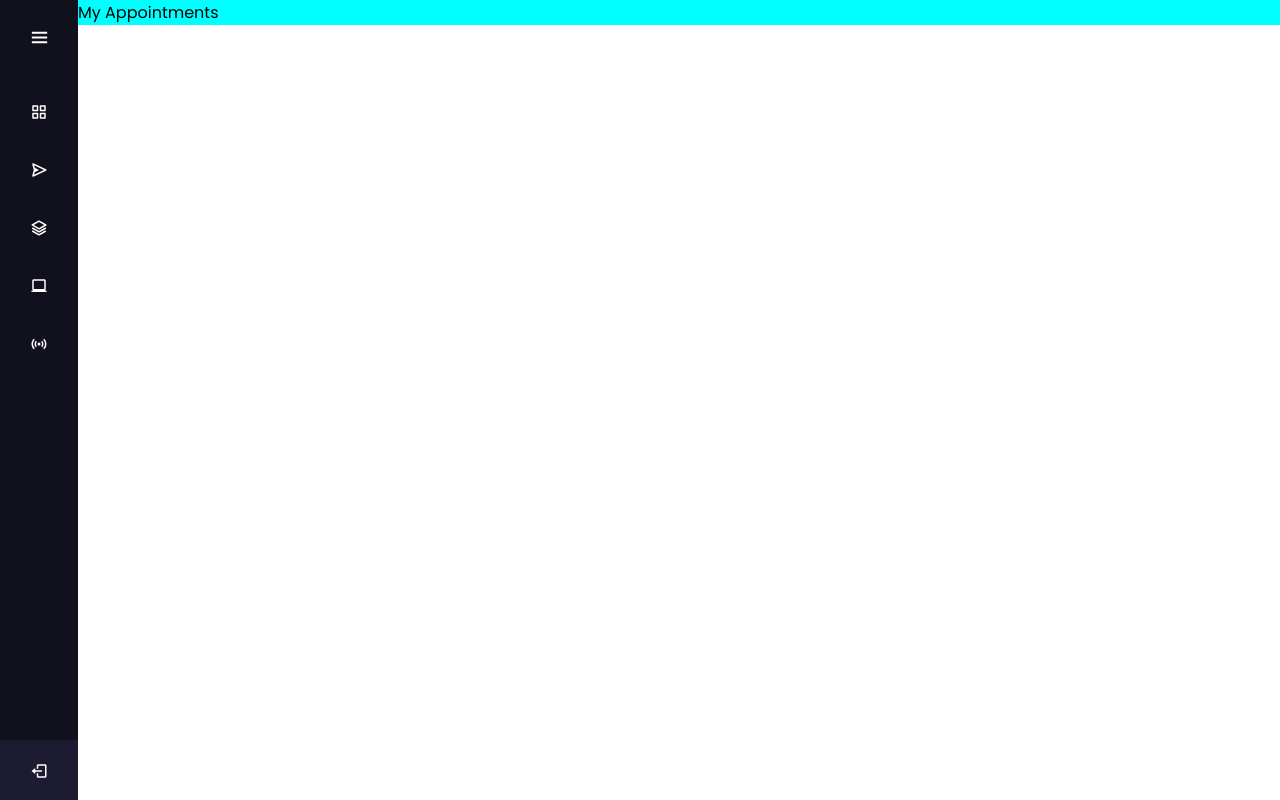
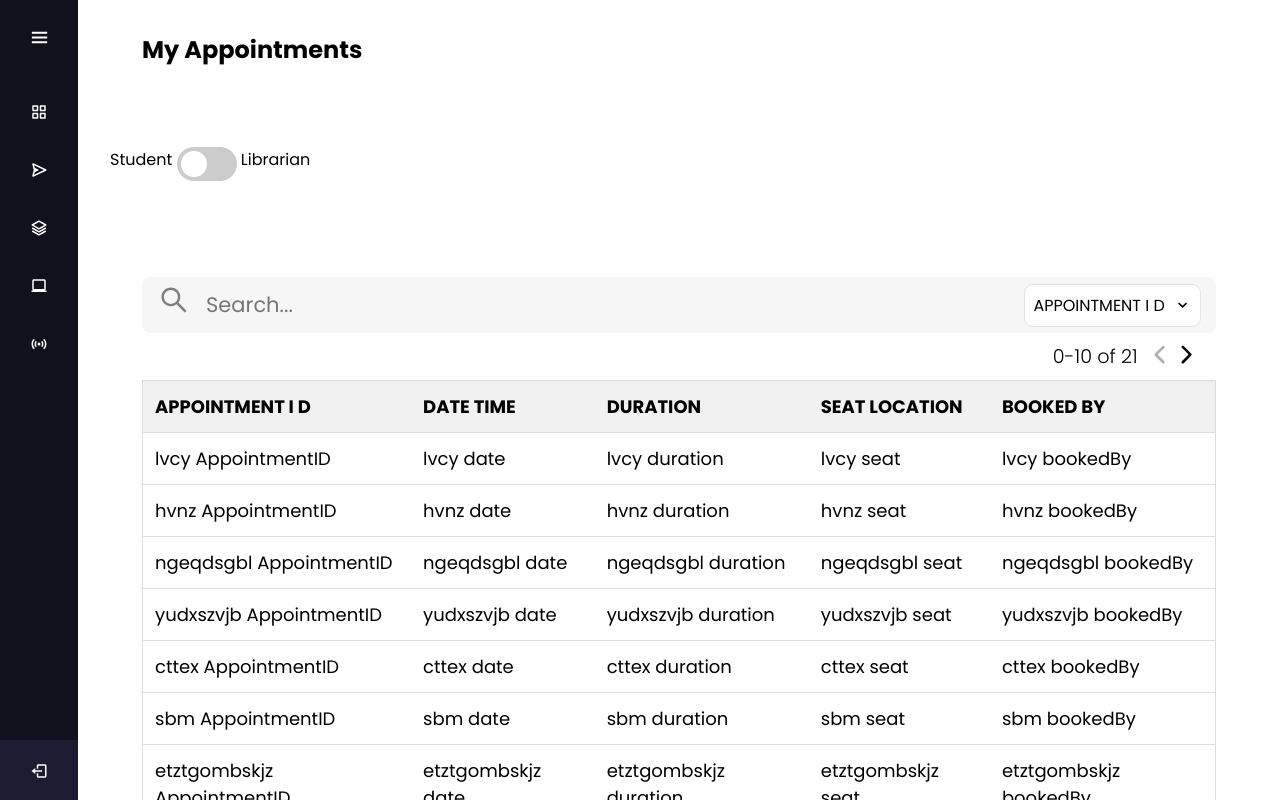
Before and after one commit to emrebal98/MLGA-Library-System, a React (Create React App) app: page /appointment in a window 1280 px wide. Shown: the top 800 px of the page. Built offline with nearby package versions, Linux system fonts and the light colour scheme; the HTML template or start-up script is replaced by a standard one.

Commit message:
sanction rengi ayarlayamadım

```diff
--- a/package.json
+++ b/package.json
@@ -11,7 +11,7 @@
 		"react-dom": "^17.0.2",
 		"react-icons": "^4.3.1",
 		"react-router-dom": "^6.0.2",
-		"react-scripts": "4.0.3",
+		"react-scripts": "^4.0.3",
 		"react-toastify": "^8.1.0",
 		"web-vitals": "^1.1.2"
 	},
--- a/src/containers/appointment/Appointment.jsx
+++ b/src/containers/appointment/Appointment.jsx
@@ -1,8 +1,128 @@
-import React from "react";
+import React, { useState } from "react";
+import { Table, Popup } from "../../components";
+import { Notification } from "../../helper/notfiy";
 import "./appointment.css";
 
 function Appointment() {
-	return <div className="Appointment">My Appointments</div>;
+	const randomTexts = Array.apply(null, Array(21)).map(function () {
+	return Array.apply(null, Array(~~(Math.random() * 10 + 3)))
+		.map(function () {
+			return String.fromCharCode(Math.random() * (123 - 97) + 97);
+		})
+		.join("");
+});
+
+const createRandomItems = () =>
+	randomTexts.map((item, index) => {
+		return {
+			id: index,
+			AppointmentID: `${item} AppointmentID`,
+			dateTıme: `${item} date`,
+			duration: `${item} duration`,
+			seatLocation: `${item} seat`,
+			bookedBy: `${item} bookedBy`,
+
+		};
+	});
+
+const [allItems, setAllItems] = useState(createRandomItems());
+
+const [selectedItems, setSelectedItems] = useState([]);
+/**
+ * false = Student
+ * true = Librarian
+ */
+const [user, setUser] = useState(false);
+const [show, setShow] = useState({
+	create: false,
+	edit: false,
+});
+const [checkedClear, setCheckedClear] = useState(false);
+
+function handleShow(type) {
+	setShow({ ...show, [type]: true });
 }
 
+function handleClose(e) {
+	setShow({
+		create: false,
+		edit: false,
+		delete: false,
+	});
+
+	//?Notification examples
+	Notification.success("Success Message");
+	Notification.error("Error Message");
+	Notification.info("Info Message");
+	Notification.warning("Warning message");
+}
+
+function handleDelete(e) {
+	//Delete selected elements from the allItems list
+	setAllItems(allItems.filter((f) => !selectedItems.includes(f)));
+	//Show message
+	Notification.info(
+		`${selectedItems.length} item${
+			selectedItems.length > 1 ? "s" : ""
+		} deleted.`
+	);
+	//Clear selected items if any
+	setSelectedItems([]);
+	setCheckedClear((prevState) => !prevState);
+}
+
+	return(
+	<>
+	<div className="Appointment">
+		<h1>My Appointments</h1>
+		{/* TEMP CODE START*/}
+		<span>Student </span>
+				<label class="switch">
+					<input
+						type="checkbox"
+						onChange={(e) => setUser(e.target.checked)}
+					/>
+					<span class="slider round"></span>
+				</label>
+				<span> Librarian</span>
+				{/* TEMP CODE END*/}
+
+				<div className="table_area">
+					{user && (
+						<div className="button_area">
+							<button onClick={(e) => handleShow("Sanction")}>
+								Sanction
+							</button>
+							<button onClick={handleDelete}>Delete</button>
+						</div>
+					)}
+
+					<Table
+						checkBox={user}
+						search={true}
+						selectedItems={selectedItems}
+						setSelectedItems={setSelectedItems}
+						allItems={allItems}
+						titles={Object.keys(allItems[0])}
+						checkedClear={checkedClear}
+						setCheckedClear={setCheckedClear}
+					/>
+				</div>
+			</div>
+			{show.create && (
+				<Popup close={handleClose}>
+					<h1>Create</h1>
+				</Popup>
+			)}
+			{show.edit && (
+				<Popup close={handleClose}>
+					<h1>Edit</h1>
+				</Popup>
+			)}
+		</>
+	);
+}
+
+
+
 export default Appointment;
--- a/src/containers/appointment/appointment.css
+++ b/src/containers/appointment/appointment.css
@@ -1,5 +1,103 @@
-.Appointment {
-    display: flex;
-    flex-direction: col;
-    background-color: aqua;
+.Appointment{
+	padding: 2rem;
 }
+
+.Appointment h1 {
+	margin-bottom: 5rem;
+	padding: 0 2rem;
+}
+.table_area {
+	padding: 6rem 2rem;
+}
+
+.table_area .button_area {
+	margin-bottom: 1.5rem;
+}
+
+.table_area .button_area button {
+	border: none;
+	background-color: unset;
+	padding: 0.5rem 1rem;
+	margin: 0.3rem;
+	border-radius: 1rem;
+	cursor: pointer;
+	color: white;
+}
+
+.table_area .button_area button:nth-child(1) {
+	background: #940101;
+}
+
+.table_area .button_area button:nth-child(1):hover {
+	background: #940101;
+}
+
+.table_area .button_area button:nth-child(2) {
+	background: #f90204;
+}
+
+.table_area .button_area button:nth-child(2):hover {
+	background: #c50103;
+}
+
+/* TEMP CODE */
+/* The switch - the box around the slider */
+.switch {
+	position: relative;
+	display: inline-block;
+	width: 60px;
+	height: 34px;
+}
+/* Hide default HTML checkbox */
+.switch input {
+	opacity: 0;
+	width: 0;
+	height: 0;
+}
+/* The slider */
+.slider {
+	position: absolute;
+	cursor: pointer;
+	top: 0;
+	left: 0;
+	right: 0;
+	bottom: 0;
+	background-color: #ccc;
+	-webkit-transition: 0.4s;
+	transition: 0.4s;
+}
+
+.slider:before {
+	position: absolute;
+	content: "";
+	height: 26px;
+	width: 26px;
+	left: 4px;
+	bottom: 4px;
+	background-color: white;
+	-webkit-transition: 0.4s;
+	transition: 0.4s;
+}
+
+input:checked + .slider {
+	background-color: #2196f3;
+}
+
+input:focus + .slider {
+	box-shadow: 0 0 1px #2196f3;
+}
+
+input:checked + .slider:before {
+	-webkit-transform: translateX(26px);
+	-ms-transform: translateX(26px);
+	transform: translateX(26px);
+}
+
+/* Rounded sliders */
+.slider.round {
+	border-radius: 34px;
+}
+
+.slider.round:before {
+	border-radius: 50%;
+}
```
Also changed, not shown: 1 other file (tests, documents, lock files or other folders).
